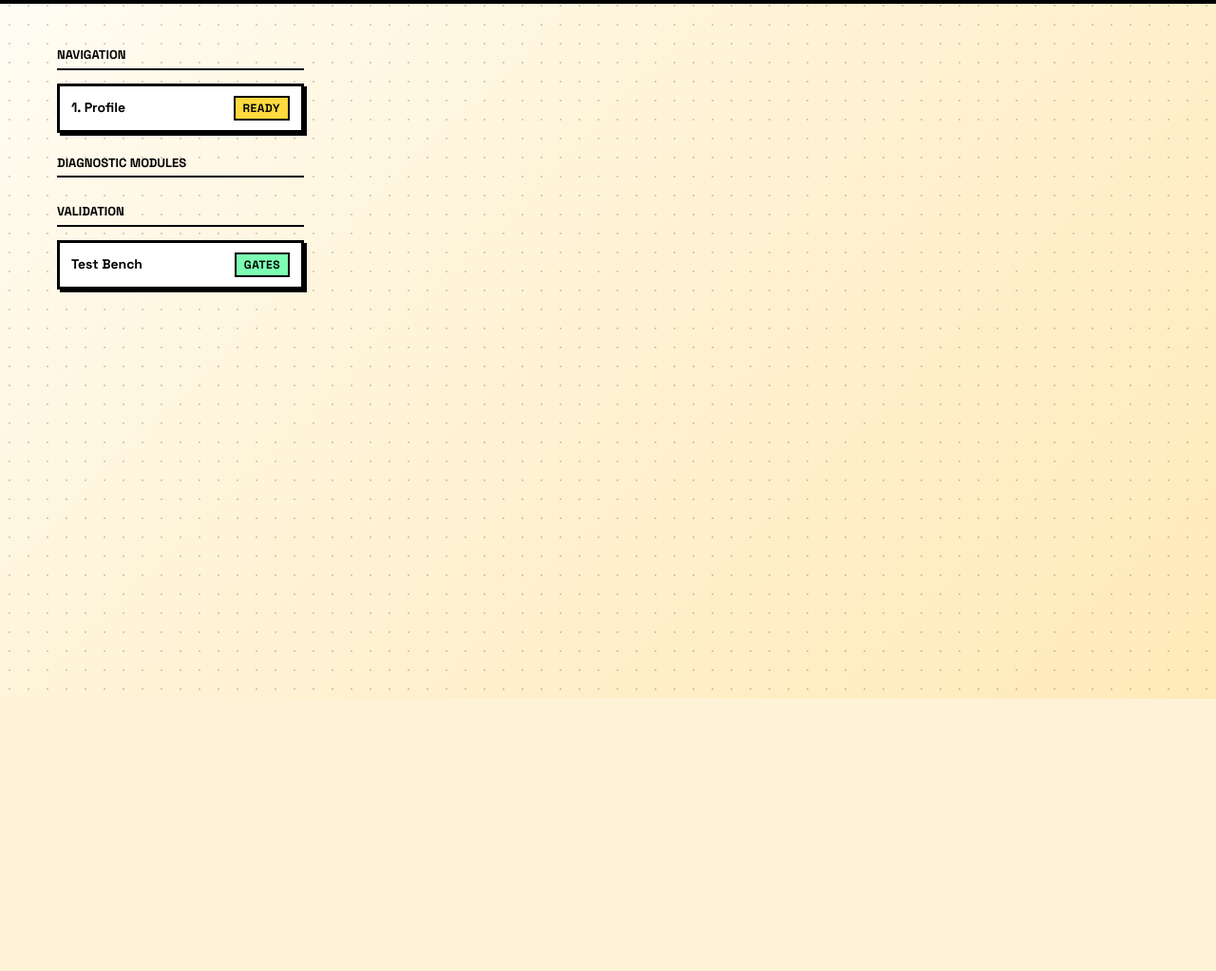
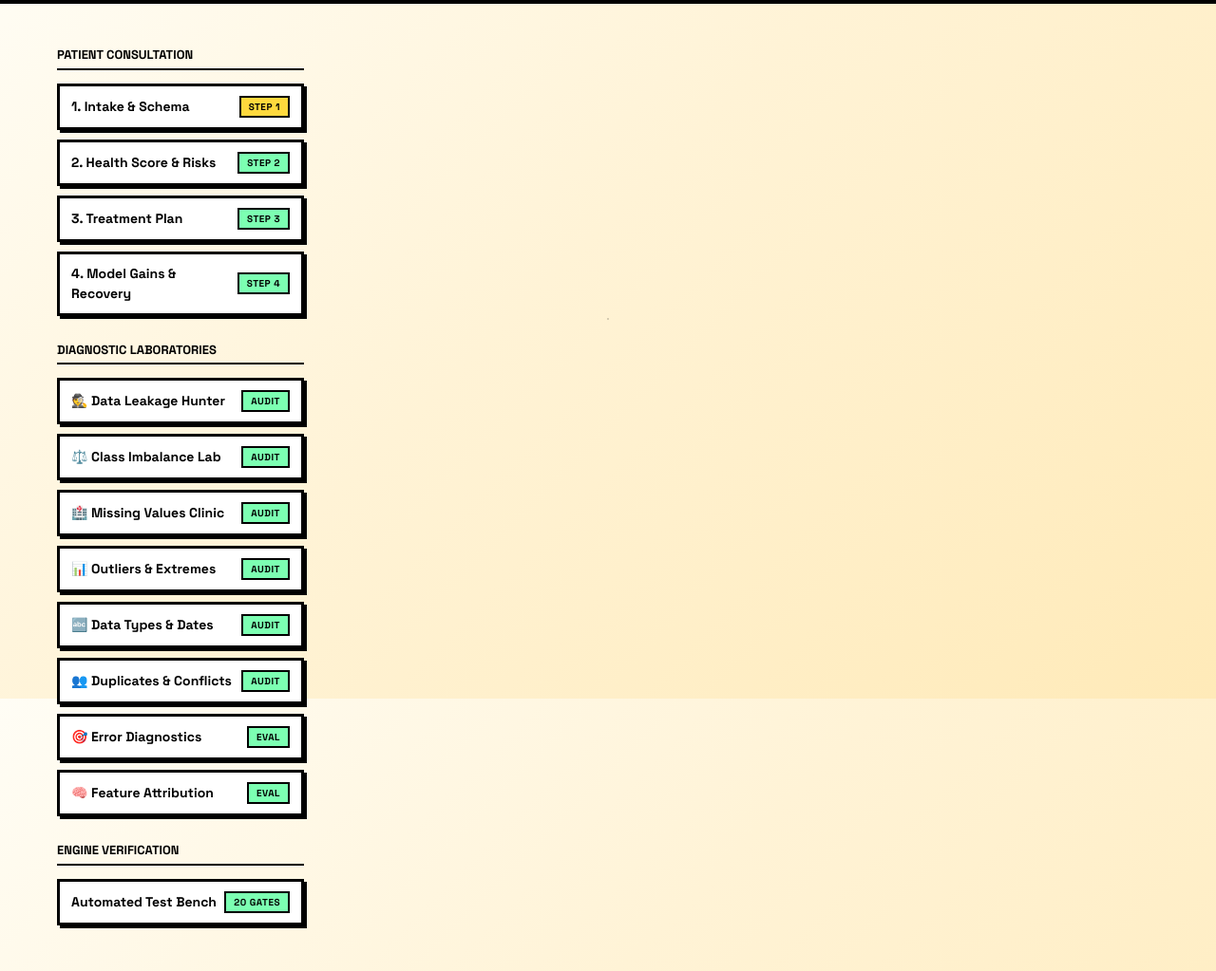
Before and after one commit to Naresh-Kumar17/Dataset-Doctor, a Python web app: template app/templates/shell.html in a window 1280 px wide. Shown: the part 64-1087 px from the top of the page at 95% size. Before the commit the page ends 800 px from the top, so only its background shows below. Run offline with Jinja, Linux system fonts and the light colour scheme; the template is opened without the code that fills it, so the values that code supplies are empty.

Commit message:
feat(ux): streamline sidebar navigation into 4-step Patient Consultation journey

```diff
--- a/app/templates/shell.html
+++ b/app/templates/shell.html
@@ -2,35 +2,68 @@
 
 {% block content %}
 <div class="layout">
-  <!-- Left Sidebar with Module Registry -->
+  <!-- Left Sidebar with Streamlined Consultation Journey & Diagnostic Labs -->
   <aside class="sidebar">
-    <div class="sidebar-title">NAVIGATION</div>
+    <div class="sidebar-title">PATIENT CONSULTATION</div>
 
     <a href="/profile" class="module-nav-item {% if current_page == 'profile' %}active{% endif %}">
-      <span>1. Profile</span>
-      <span class="chip built">READY</span>
+      <span>1. Intake & Schema</span>
+      <span class="chip built" style="font-size: 10px;">STEP 1</span>
     </a>
 
-    <div class="sidebar-title" style="margin-top: 12px;">DIAGNOSTIC MODULES</div>
-    {% for mod in modules %}
-      <a href="/module/{{ mod.id }}" class="module-nav-item {% if current_page == mod.id %}active{% endif %}">
-        <span style="font-size: 14px;">{{ mod.name }}</span>
-        {% if mod.status == 'gate_passed' %}
-          <span class="chip pass">PASSED</span>
-        {% elif mod.status == 'built' %}
-          <span class="chip built">BUILT</span>
-        {% elif mod.status == 'gate_failed' %}
-          <span class="chip fail">FAILED</span>
-        {% else %}
-          <span class="chip notbuilt">NOT BUILT</span>
-        {% endif %}
-      </a>
-    {% endfor %}
+    <a href="/module/quality_assessment" class="module-nav-item {% if current_page == 'quality_assessment' %}active{% endif %}">
+      <span>2. Health Score & Risks</span>
+      <span class="chip pass" style="font-size: 10px;">STEP 2</span>
+    </a>
 
-    <div class="sidebar-title" style="margin-top: 12px;">VALIDATION</div>
+    <a href="/module/pipeline" class="module-nav-item {% if current_page == 'pipeline' %}active{% endif %}">
+      <span>3. Treatment Plan</span>
+      <span class="chip pass" style="font-size: 10px;">STEP 3</span>
+    </a>
+
+    <a href="/module/multi_model" class="module-nav-item {% if current_page == 'multi_model' %}active{% endif %}">
+      <span>4. Model Gains & Recovery</span>
+      <span class="chip pass" style="font-size: 10px;">STEP 4</span>
+    </a>
+
+    <div class="sidebar-title" style="margin-top: 16px;">DIAGNOSTIC LABORATORIES</div>
+    <a href="/module/leakage" class="module-nav-item {% if current_page in ('leakage', 'leakage_advisor') %}active{% endif %}">
+      <span>🕵️ Data Leakage Hunter</span>
+      <span class="chip pass" style="font-size: 10px;">AUDIT</span>
+    </a>
+    <a href="/module/imbalance" class="module-nav-item {% if current_page in ('imbalance', 'imbalance_advisor') %}active{% endif %}">
+      <span>⚖️ Class Imbalance Lab</span>
+      <span class="chip pass" style="font-size: 10px;">AUDIT</span>
+    </a>
+    <a href="/module/nulls" class="module-nav-item {% if current_page in ('nulls', 'nulls_advisor') %}active{% endif %}">
+      <span>🏥 Missing Values Clinic</span>
+      <span class="chip pass" style="font-size: 10px;">AUDIT</span>
+    </a>
+    <a href="/module/outliers" class="module-nav-item {% if current_page in ('outliers', 'outliers_advisor') %}active{% endif %}">
+      <span>📊 Outliers & Extremes</span>
+      <span class="chip pass" style="font-size: 10px;">AUDIT</span>
+    </a>
+    <a href="/module/types" class="module-nav-item {% if current_page == 'types' %}active{% endif %}">
+      <span>🔤 Data Types & Dates</span>
+      <span class="chip pass" style="font-size: 10px;">AUDIT</span>
+    </a>
+    <a href="/module/duplicates" class="module-nav-item {% if current_page == 'duplicates' %}active{% endif %}">
+      <span>👥 Duplicates & Conflicts</span>
+      <span class="chip pass" style="font-size: 10px;">AUDIT</span>
+    </a>
+    <a href="/module/error_analysis" class="module-nav-item {% if current_page == 'error_analysis' %}active{% endif %}">
+      <span>🎯 Error Diagnostics</span>
+      <span class="chip pass" style="font-size: 10px;">EVAL</span>
+    </a>
+    <a href="/module/explainability" class="module-nav-item {% if current_page == 'explainability' %}active{% endif %}">
+      <span>🧠 Feature Attribution</span>
+      <span class="chip pass" style="font-size: 10px;">EVAL</span>
+    </a>
+
+    <div class="sidebar-title" style="margin-top: 16px;">ENGINE VERIFICATION</div>
     <a href="/bench" class="module-nav-item {% if current_page == 'bench' %}active{% endif %}">
-      <span>Test Bench</span>
-      <span class="chip pass">GATES</span>
+      <span>Automated Test Bench</span>
+      <span class="chip pass" style="font-size: 10px;">20 GATES</span>
     </a>
   </aside>
 
```
